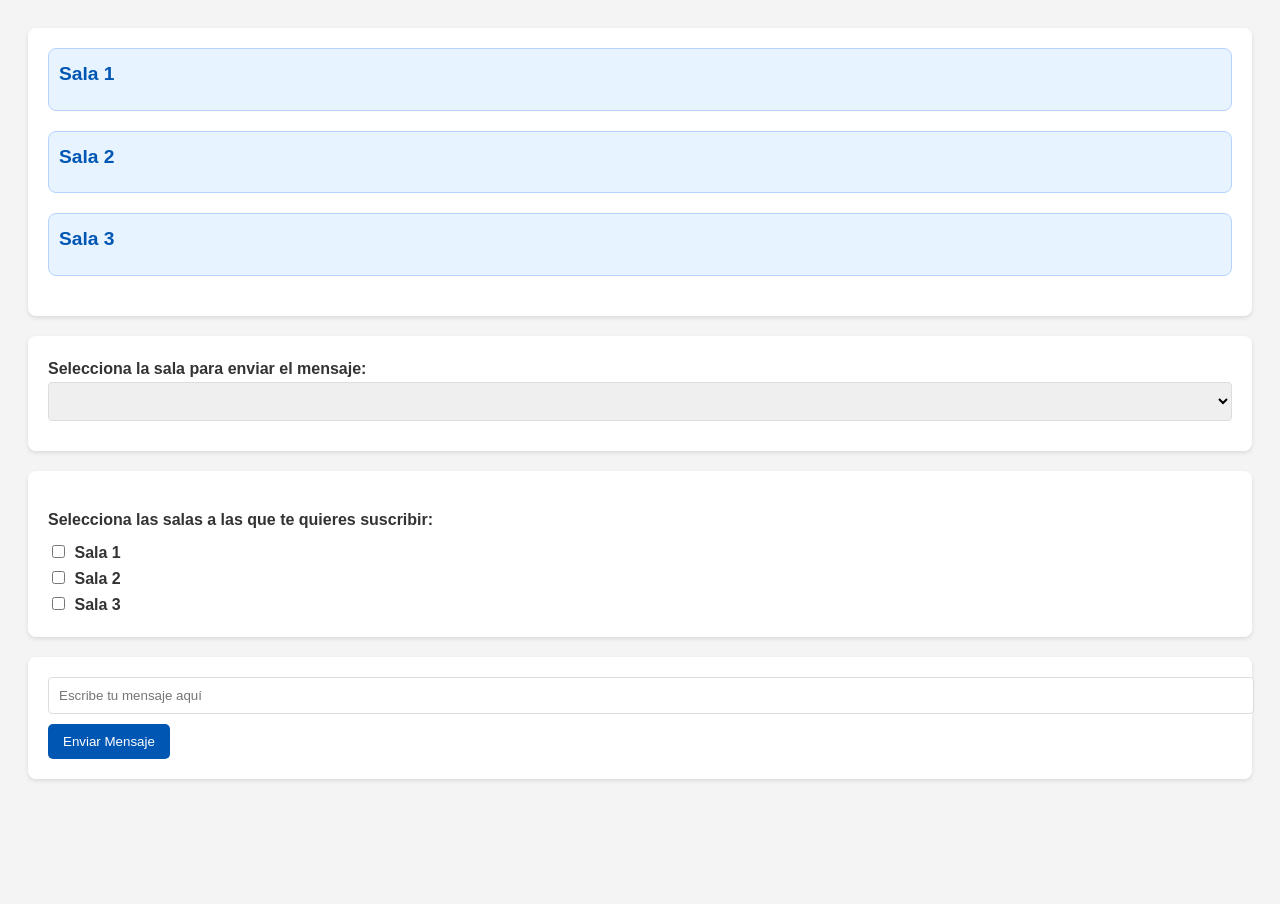
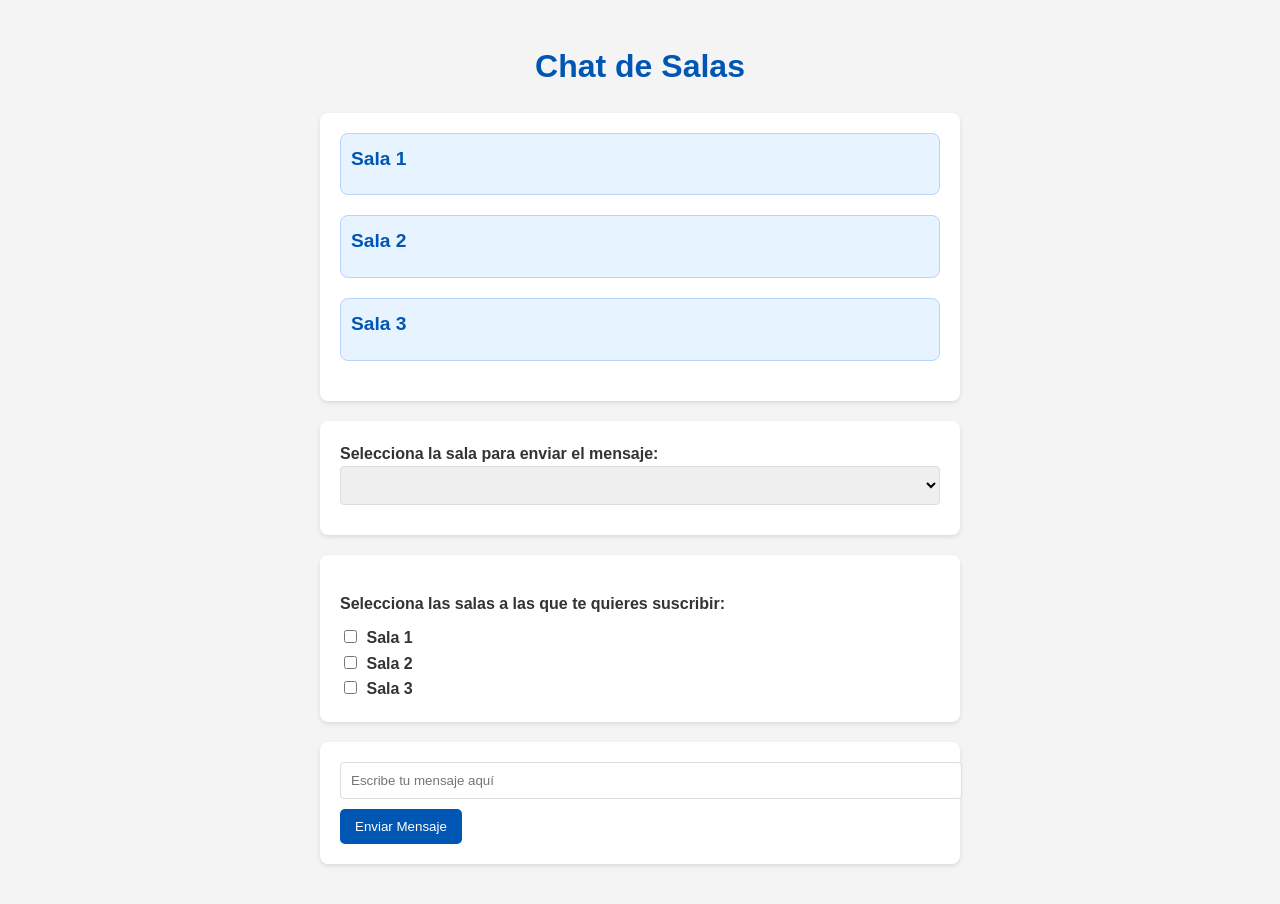
Before and after one commit to PedroPab/WebSocket, a website: page src/views/index.html in a window 1280 px wide. Before the commit the page ends 827 px from the top, so only its background shows below. Drawn offline with nearby package versions, Linux system fonts and the light colour scheme; no server answers.

Commit message:
chat de salas

```diff
--- a/src/index.js
+++ b/src/index.js
@@ -45,7 +45,6 @@ io.on('connection', socket => {
     const roomSelect = listRooms[room]
     if (!roomSelect) return
 
-    socket.join(roomSelect)
     const roomindex = socket.connectedRoom.findIndex(eRoom => eRoom == room)
     if (roomindex == -1) {
       console.log(`no existe esta sala 404 `)
@@ -53,7 +52,7 @@ io.on('connection', socket => {
     }
 
     socket.connectedRoom.splice(roomindex, 1)
-
+    socket.leave(roomSelect)
   })
   //se envia un mensage
   socket.on(`message`, ({ room, message }) => {
--- a/src/views/index.html
+++ b/src/views/index.html
@@ -10,6 +10,7 @@
 
 <body>
 
+  <h1>Chat de Salas</h1>
   <!-- Sección de visualización de salas -->
   <section>
     <div class="room" id="room1">
--- a/src/views/style.css
+++ b/src/views/style.css
@@ -5,7 +5,23 @@ body {
   color: #333;
   line-height: 1.6;
   padding: 20px;
+  margin: auto;
 }
+
+/* Estilos específicos para pantallas grandes */
+@media screen and (min-width: 768px) {
+  body {
+      max-width: 50%;
+  }
+}
+
+h1 {
+  text-align: center;
+  color: #0056b3;
+  margin-bottom: 20px;
+}
+
+/* Resto de tus estilos... */
 
 h2 {
   color: #444;
```
